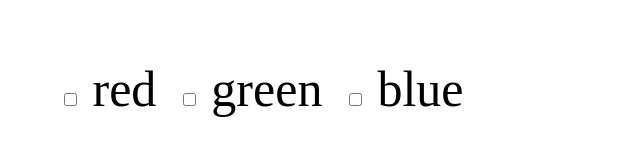
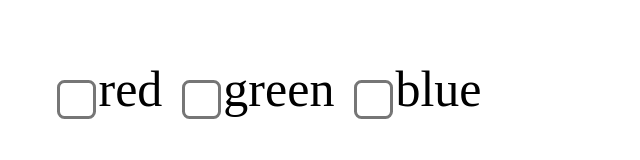
Before and after one commit to benlesh/robust-websocket-talk, a website: page demo.html in a window 1280 px wide. Shown: the whole page, without its empty margins (0-640 px from the left). Drawn offline with nearby package versions, Linux system fonts and the light colour scheme.

Commit message:
better readibility in output and of checkboxes

```diff
--- a/demo.html
+++ b/demo.html
@@ -7,6 +7,10 @@
     <style>
       body {
         font-size: 50px;
+      }
+      .color-select {
+        transform: scale(3);
+        margin-left: 10px;
       }
     </style>
   </head>
--- a/server.js
+++ b/server.js
@@ -11,7 +11,7 @@ let i = 1;
 wss.on('connection', ws => {
   const subscriptions = {};
   const id = i++;
-  console.log(`${id}: connection`);
+  console.log(`${id} OPEN`);
 
   ws.on('message', message => {
     console.log(`${id} <-`, message);
```
